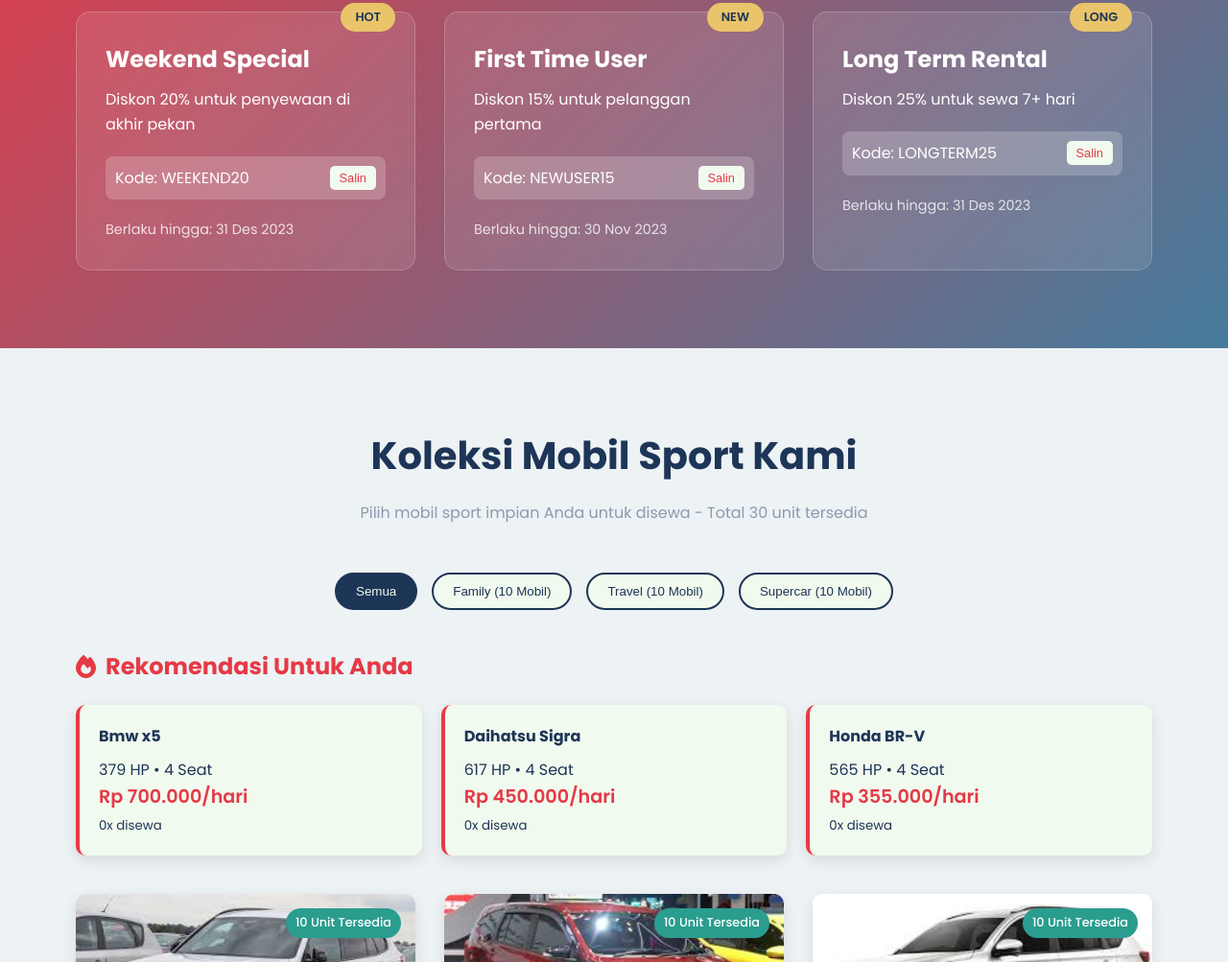
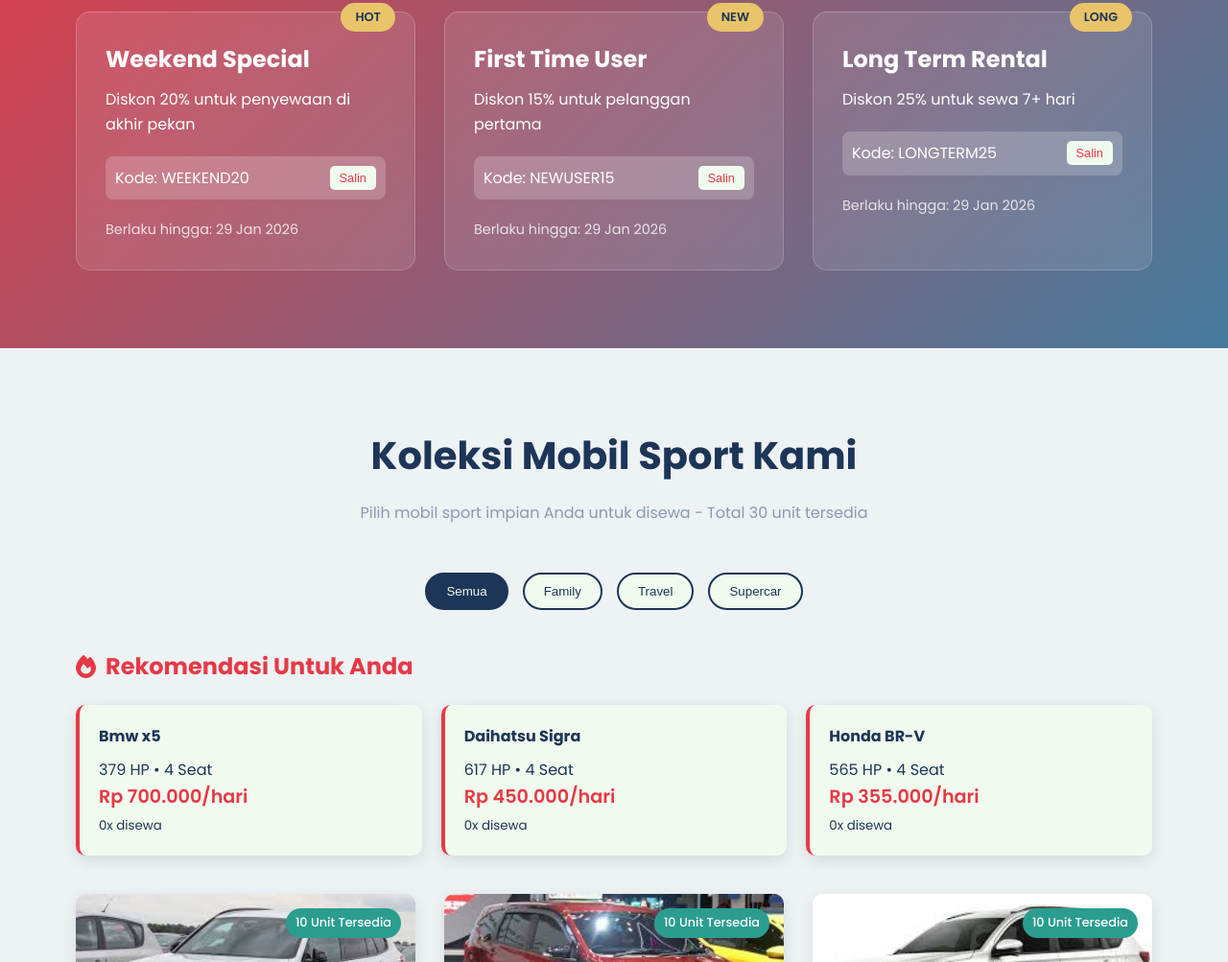
Before and after one commit to Zunvlty/Simpel, a plain HTML site: page index.html in a window 1280 px wide. Shown: the part 934-1937 px from the top of the page at 96% size. Drawn offline with nearby package versions, Linux system fonts and the light colour scheme.

Commit message:
Update index.html

```diff
--- a/index.html
+++ b/index.html
@@ -103,7 +103,7 @@
                             <span>Kode: WEEKEND20</span>
                             <button class="btn-copy" data-code="WEEKEND20">Salin</button>
                         </div>
-                        <div class="promo-valid">Berlaku hingga: 31 Des 2023</div>
+                        <div class="promo-valid">Berlaku hingga: 29 Jan 2026</div>
                     </div>
                 </div>
 
@@ -116,7 +116,7 @@
                             <span>Kode: NEWUSER15</span>
                             <button class="btn-copy" data-code="NEWUSER15">Salin</button>
                         </div>
-                        <div class="promo-valid">Berlaku hingga: 30 Nov 2023</div>
+                        <div class="promo-valid">Berlaku hingga: 29 Jan 2026</div>
                     </div>
                 </div>
 
@@ -129,7 +129,7 @@
                             <span>Kode: LONGTERM25</span>
                             <button class="btn-copy" data-code="LONGTERM25">Salin</button>
                         </div>
-                        <div class="promo-valid">Berlaku hingga: 31 Des 2023</div>
+                        <div class="promo-valid">Berlaku hingga: 29 Jan 2026</div>
                     </div>
                 </div>
             </div>
@@ -144,9 +144,9 @@
 
             <div class="filter-buttons" data-aos="fade-up">
                 <button class="filter-btn active" data-filter="all">Semua</button>
-                <button class="filter-btn" data-filter="family">Family (10 Mobil)</button>
-                <button class="filter-btn" data-filter="travel">Travel (10 Mobil)</button>
-                <button class="filter-btn" data-filter="supercar">Supercar (10 Mobil)</button>
+                <button class="filter-btn" data-filter="family">Family</button>
+                <button class="filter-btn" data-filter="travel">Travel</button>
+                <button class="filter-btn" data-filter="supercar">Supercar</button>
             </div>
 
             <!-- Recommended Cars -->
```
